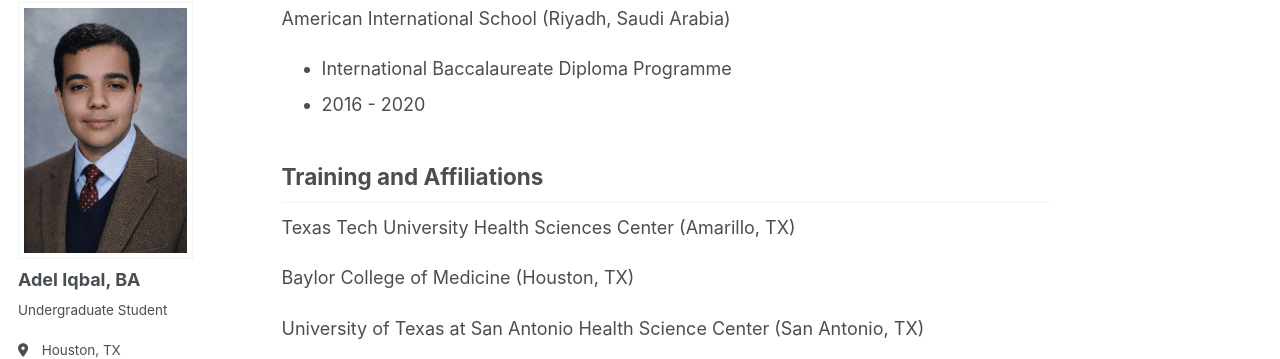
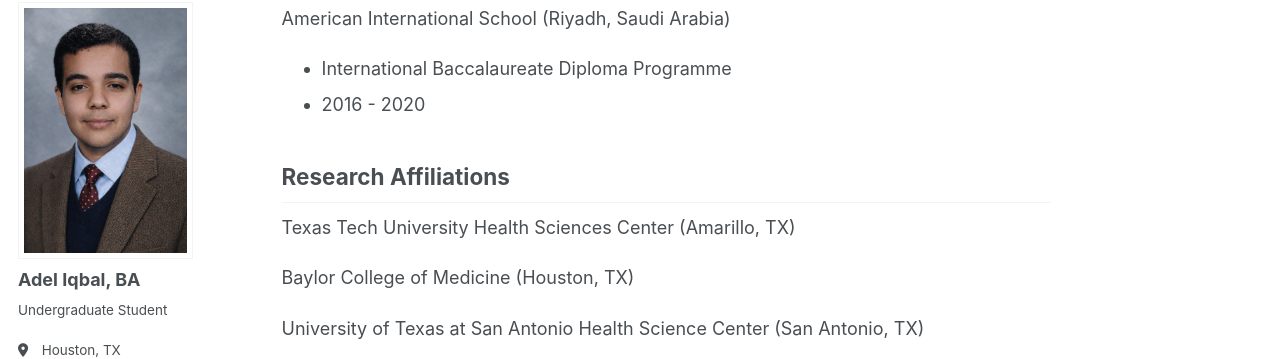
Before and after one commit to adel-iqbal/aiqbal, a Jekyll site: the page built from _pages/about.md, in a window 1280 px wide and 900 px high, scrolled down 320 px. Shown: the part 97-456 px from the top of the window. Built offline with Jekyll 4.4.1, drawn with Linux system fonts in a browser that asks for light colours; some web fonts are replaced; a script bundle is joined from its source files by our own code; library files that are not in the unit come from our copies.

Commit message:
Update about.md

```diff
--- a/_pages/about.md
+++ b/_pages/about.md
@@ -22,7 +22,7 @@
   * International Baccalaureate Diploma Programme
   * 2016 - 2020
 
-Training and Affiliations
+Research Affiliations
 ------
 
 Texas Tech University Health Sciences Center (Amarillo, TX)
```
